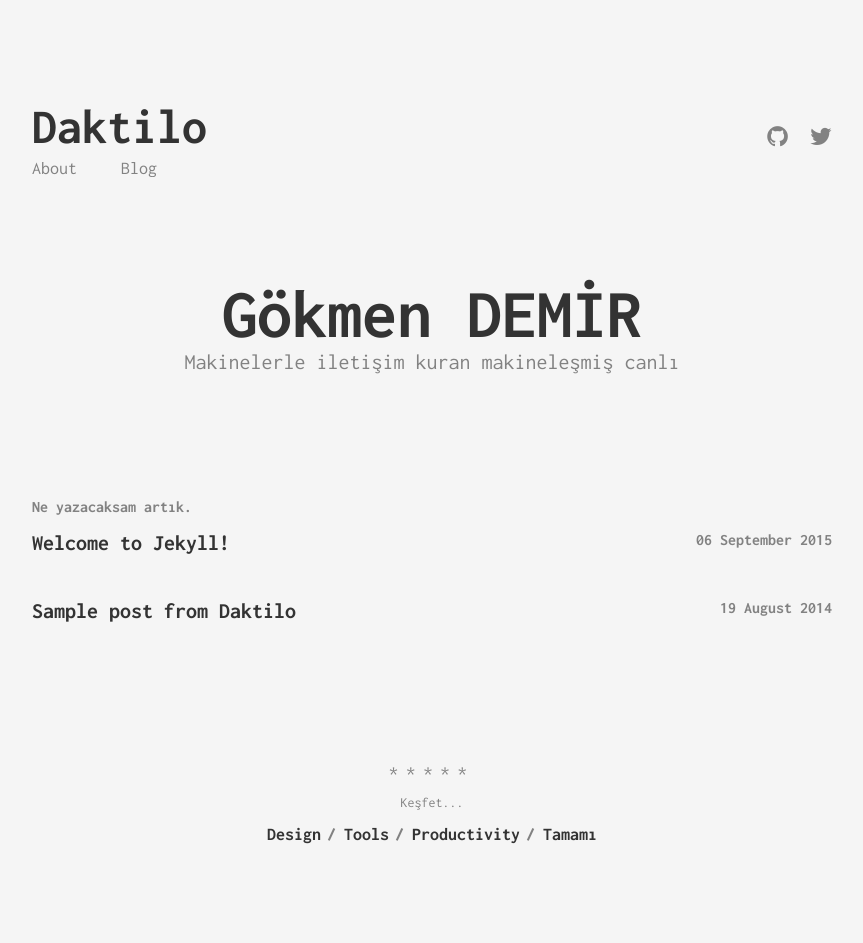
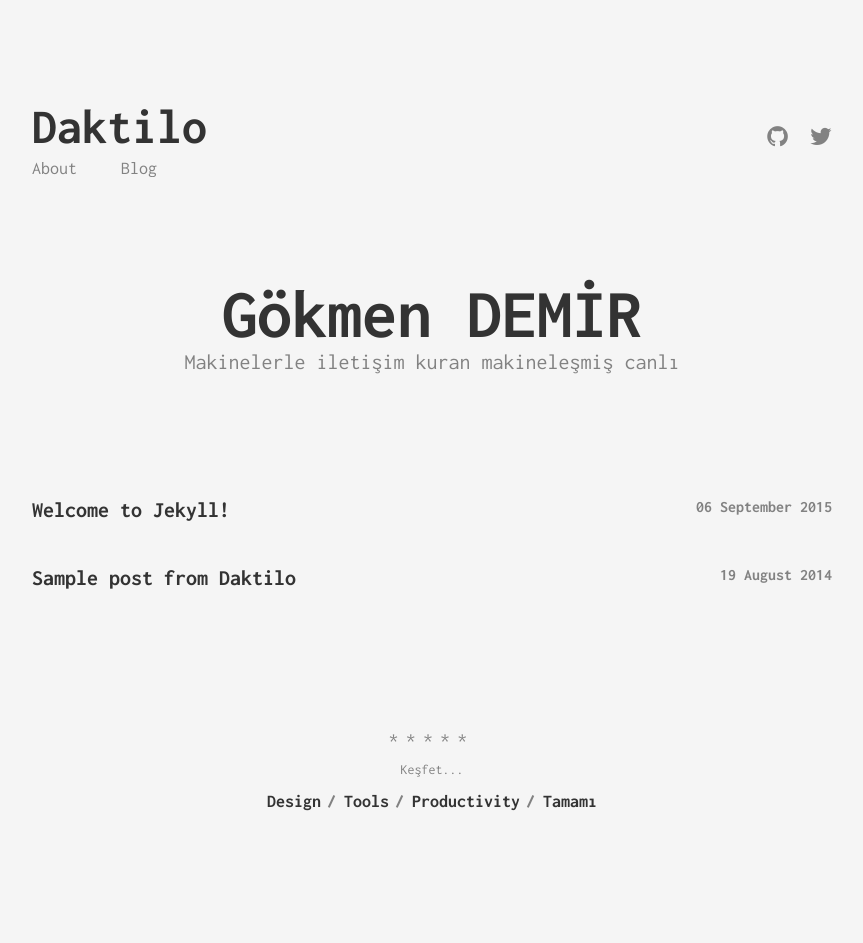
Before and after one commit to JohnGkmn/JohnGkmn.github.io, a Jekyll site: the page built from index.html, in a window 1280 px wide. Shown: the whole page, without its empty margins (208-1071 px from the left). Built offline with Jekyll 4.4.1, drawn with Linux system fonts in a browser that asks for light colours; after the commit the page ends 910 px from its top, so only the background shows below that.

Commit message:
Update index.html

```diff
--- a/index.html
+++ b/index.html
@@ -5,7 +5,7 @@ subtitle: Makinelerle iletişim kuran makineleşmiş canlı
 sitemap:
   priority: 0.9
 ---
-<a href="{{ post.url | prepend: site.baseurl }}/kralahmet.html">Ne yazacaksam artık. </a>
+
 <ul class="list-posts">
     {% for post in site.posts %}
         <li class="post-teaser">
```
